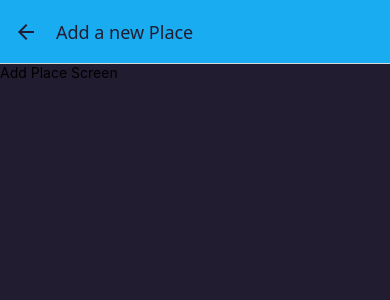
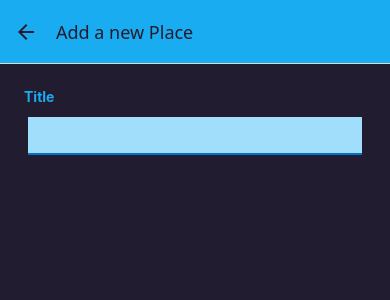
Before and after one commit to baodev97/usingnativedeviceapp, a React Native app: screen /AddPlace in a window 390 px wide. Shown: the top 300 px of the page. Built offline with nearby package versions, Linux system fonts and the light colour scheme.

Commit message:
Custom place form component

```diff
--- a/components/PlaceForm.tsx
+++ b/components/PlaceForm.tsx
@@ -1,10 +1,41 @@
-import { Text, View } from "react-native"
+import { Colors } from "@/constants/colors";
+import { useState } from "react";
+import { ScrollView, StyleSheet, Text, TextInput, View } from "react-native";
 
 function PlaceForm (){
+    const [enteredTitle, setEnteredTitle]= useState('');
+    function changeTitleHandler(enteredText:string){
+        setEnteredTitle(enteredText)
+    }
+
     return (
-        <View>
-            <Text>Place Form</Text>
-        </View>
+        <ScrollView style={styles.form}>
+            <View>
+                <Text style={styles.label}>Title</Text>
+                <TextInput onChangeText={changeTitleHandler} value={enteredTitle} style={styles.input}/>
+            </View>
+        </ScrollView>
     )
 }
 export default PlaceForm
+
+const styles = StyleSheet.create({
+    form:{
+        flex:1,
+        padding:24
+    },
+    label:{
+        fontWeight:'bold',
+        marginBottom:4,
+        color: Colors.primary500
+    },
+    input:{
+        marginVertical:8,
+        marginHorizontal:4,
+        paddingVertical:8,
+        fontSize:16,
+        borderBottomColor: Colors.primary700,
+        borderBottomWidth:2,
+        backgroundColor:Colors.primary100
+    }
+})
--- a/screen/AddPlace.tsx
+++ b/screen/AddPlace.tsx
@@ -1,8 +1,6 @@
-import { Text, View } from "react-native";
+import PlaceForm from "@/components/PlaceForm";
 
 function AddPlace (){
-    return <View>
-        <Text>Add Place Screen</Text>
-    </View>
+    return <PlaceForm/>
 }
 export default AddPlace;
```
